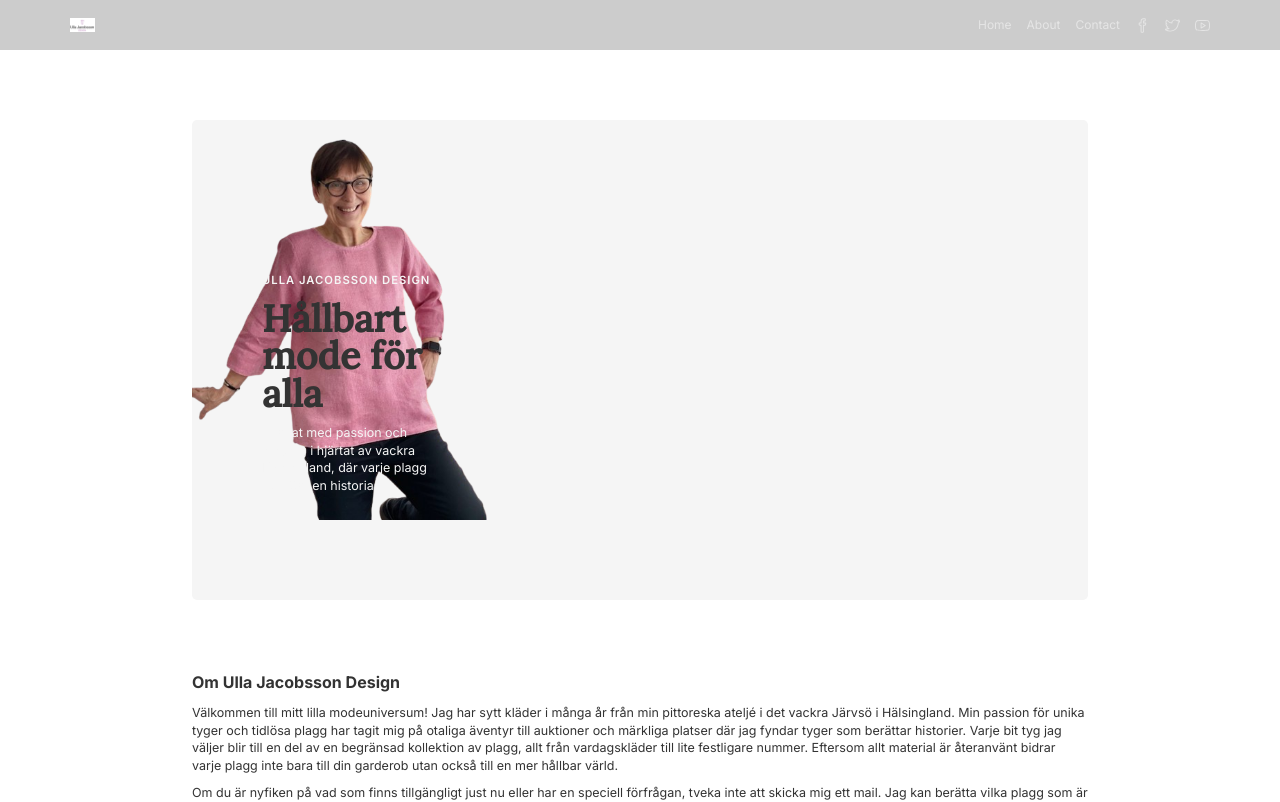
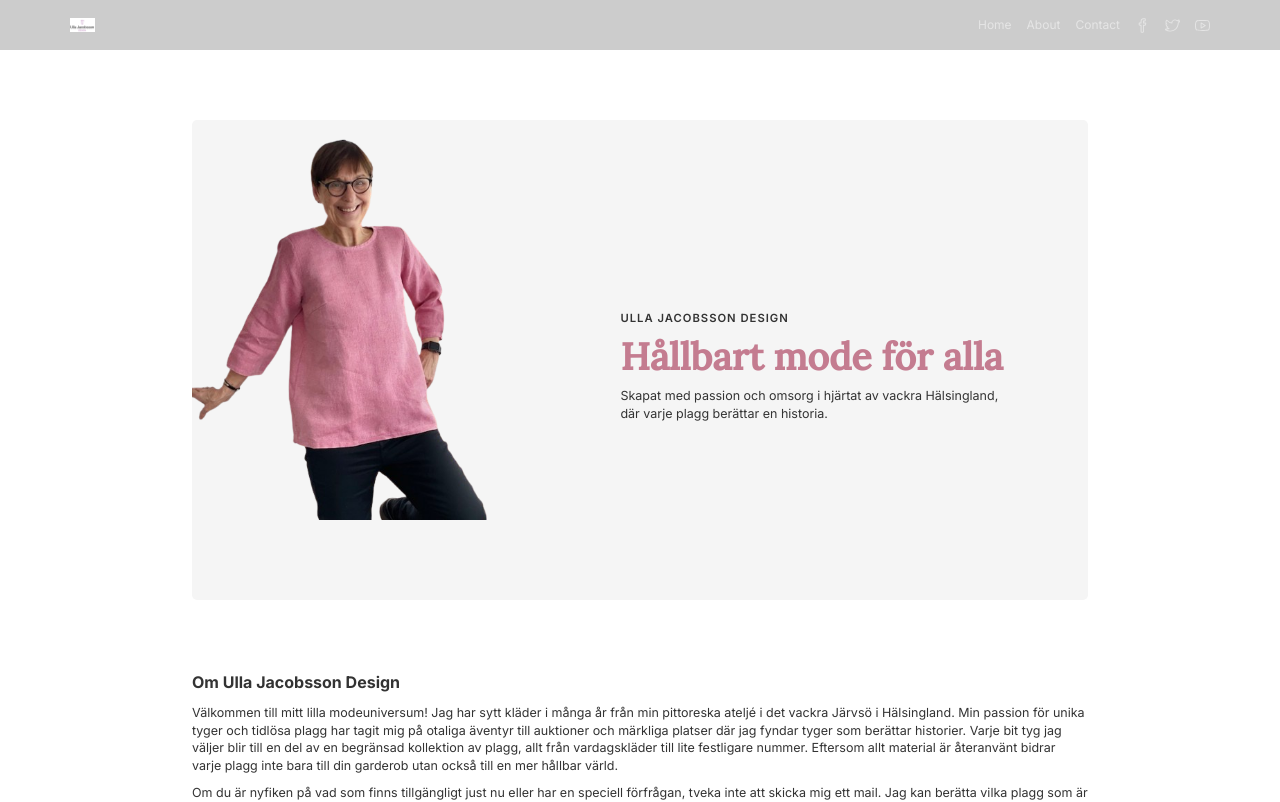
Before and after one commit to hanna-fmw/ulla-jacobsson-design, a Next.js app: page / in a window 1280 px wide. Shown: the top 802 px of the page. Built offline with nearby package versions, Linux system fonts and the light colour scheme.

Commit message:
Updated styling for HeroContent component

```diff
--- a/app/components/HeroContent.tsx
+++ b/app/components/HeroContent.tsx
@@ -6,16 +6,14 @@ type Props = {
 }
 
 const HeroContent = ({ postTitle, subheading }: Props) => (
-	<div className='absolute bottom-[10%] w-1/2 md:bottom-[20%] md:w-1/2 lg:w-[35%] px-[20px] md:px-[70px]'>
-		<h2 className='text-navbar-link-hover-color text-base md:text-lg font-semibold uppercase tracking-[1px] '>
+	<div className='absolute bottom-[10%] right-0 w-1/2 md:bottom-[35%] md:w-1/2 lg:w-[60%] px-[20px] md:px-[70px]'>
+		<h2 className='text-base md:text-lg font-semibold uppercase tracking-[1px] '>
 			Ulla Jacobsson Design
 		</h2>
-		<h1 className='text-hero-title-color font-lora overflow-hidden text-5xl sm:text-6xl md:text-6xl'>
+		<h1 className='text-hero-title-color-pink font-lora overflow-hidden text-5xl sm:text-6xl md:text-6xl'>
 			{postTitle}
 		</h1>
-		<p className='text-navbar-link-hover-color font-inter text-base md:text-xl mt-3'>
-			{subheading}
-		</p>
+		<p className='font-inter text-base md:text-xl mt-3'>{subheading}</p>
 	</div>
 )
 
```
